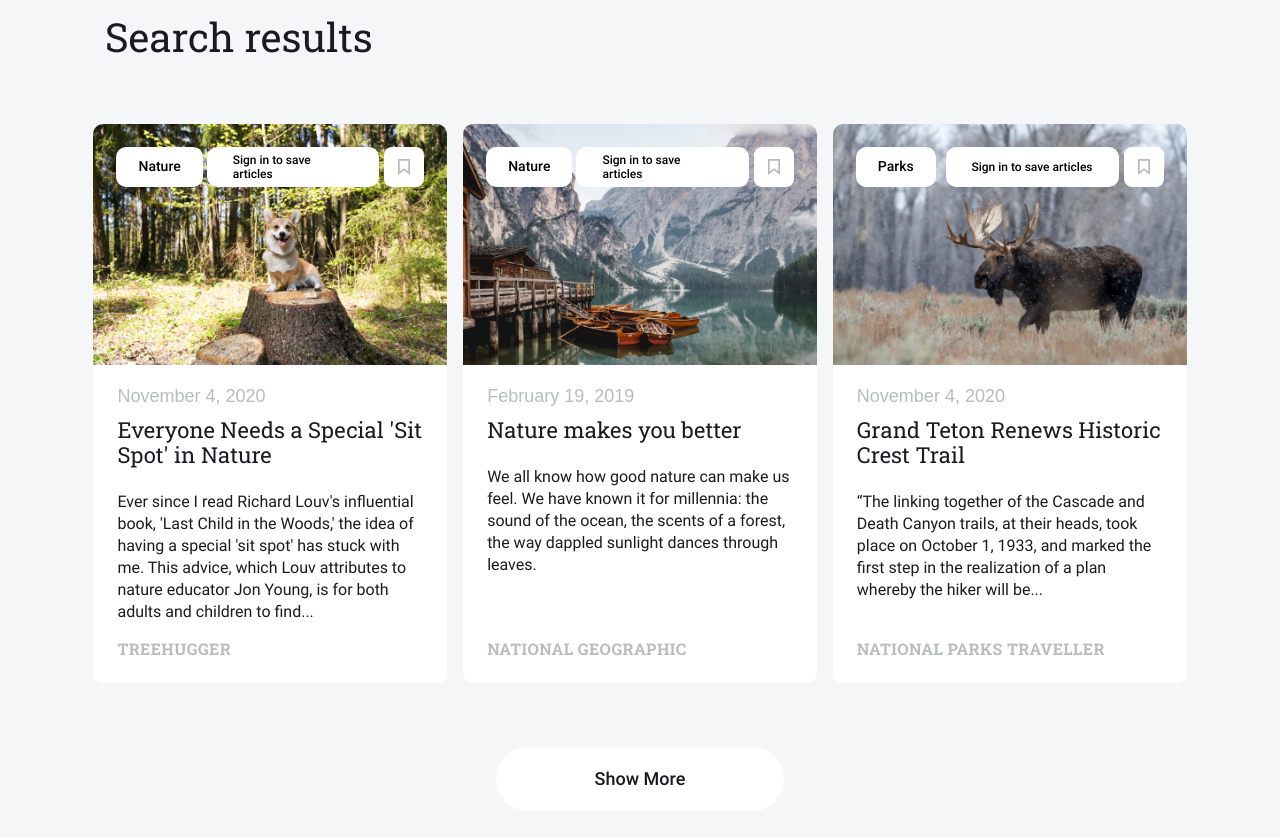
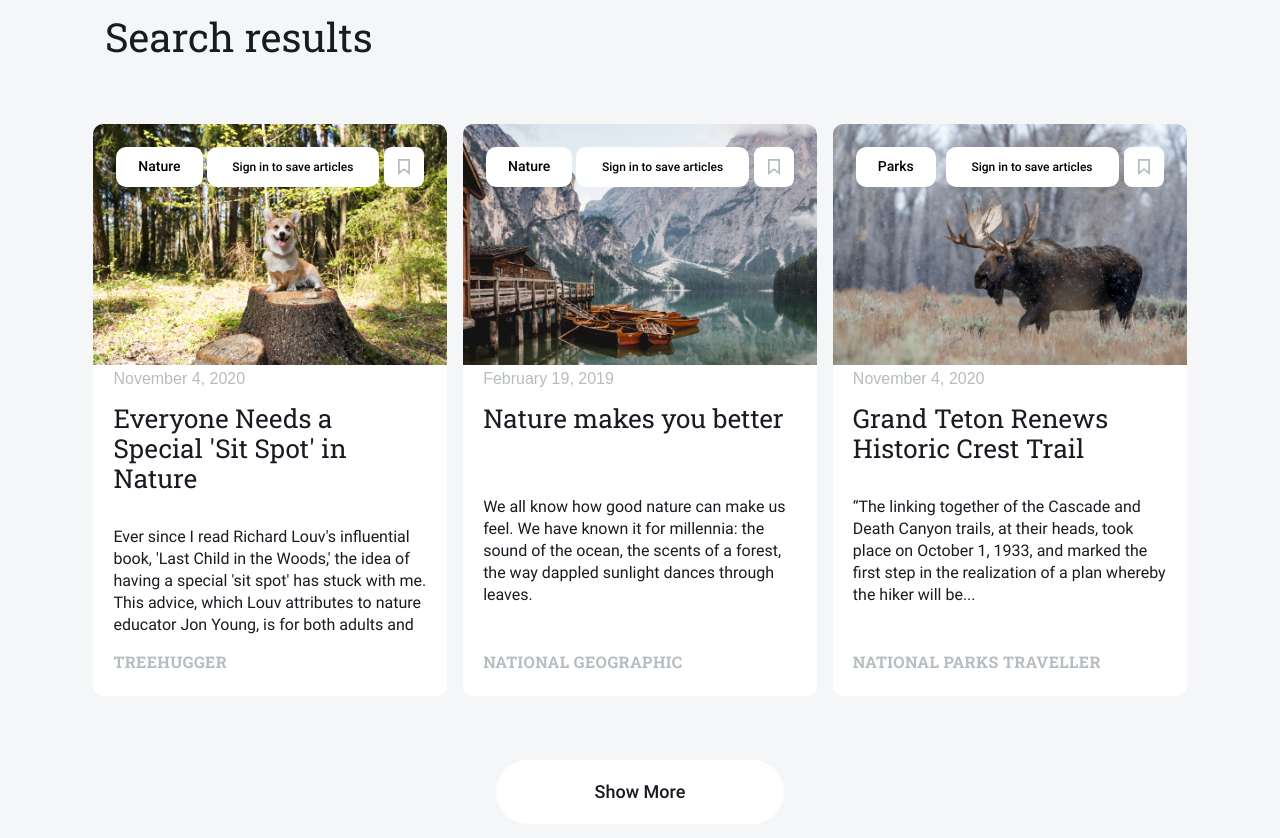
Before and after one commit to irmo12/news-explorer-frontend, a React (Create React App) app in the folder news-explorer/: page / in a window 1280 px wide. Shown: the part 600-1438 px from the top of the page. Built offline with nearby package versions, Linux system fonts and the light colour scheme; a web font is replaced by a local one.

Commit message:
cards 1440 WIP

```diff
--- a/news-explorer/public/index.html
+++ b/news-explorer/public/index.html
@@ -26,7 +26,7 @@
     -->
     <title>News Explorer</title>
   </head>
-  <body style="margin: 0; padding: 0; background-color: #1A1B22;">
+  <body style="margin: 0; padding: 0; background-color: #fff;">
 
     <noscript>You need to enable JavaScript to run this app.</noscript>
     <div id="root"></div>
--- a/news-explorer/src/components/NewsCard/NewsCard.css
+++ b/news-explorer/src/components/NewsCard/NewsCard.css
@@ -7,7 +7,7 @@
   border-radius: 10px;
   position: relative;
   max-height: 576px;
-  min-height: 420px;
+  min-height: 400px;
   justify-content: center;
 }
 
@@ -41,7 +41,8 @@
   justify-content: center;
   padding: 8px 22px;
   margin-right: 4px;
-  overflow: ellipsis;
+  text-overflow: ellipsis;
+  overflow: hidden;
 }
 
 .news-card__tooltip {
@@ -60,7 +61,9 @@
   margin-right: 5px;
   margin-left: auto;
   padding: 0 26px;
-  overflow: ellipsis;
+  text-overflow: ellipsis;
+  overflow: hidden;
+  white-space: nowrap;
 }
 
 .news-card__tooltip_hide {
@@ -107,7 +110,7 @@
 
 .news-card__img {
   width: 100%;
-  max-height: 47.22%;
+  max-height: 272px;
   flex: 0 0 auto;
   background-color: #000;
   align-self: flex-start;
@@ -120,9 +123,9 @@
   display: flex;
   flex-flow: column nowrap;
   align-items: flex-start;
-  justify-content: space-between;
-  margin: 20px 24px 24px;
   flex: 1;
+  justify-content: space-around;
+  padding: 0 20px;
 }
 
 .news-card__text {
@@ -131,27 +134,33 @@
   font-size: 16px;
   line-height: 22px;
   color: #1a1b22;
-  overflow: ellipsis;
+  text-overflow: ellipsis;
+  overflow: hidden;
+  max-height: 110px;
 }
 
 .news-card__date {
-  margin: 0;
+  margin: 3px 0;
   color: #b6bcbf;
   font-family: "Source Sans Pro", sans-serif;
   font-weight: 400;
-  font-size: 18px;
+  font-size: 16px;
   line-height: 133%;
-  overflow: ellipsis;
+  overflow: hidden;
+  text-overflow: ellipsis;
 }
 
 .news-card__title {
-  margin: 8px 0;
-  font-size: 22px;
+  margin: 12px 0 16px;
+  font-size: 26px;
+  line-height: 115%;
   font-weight: bold;
   font-family: "Roboto Slab", sans-serif;
   font-weight: 400;
   color: #1a1b22;
-  overflow: ellipsis;
+  text-overflow: ellipsis;
+  overflow: hidden;
+  min-height: 60px
 }
 
 .news-card__source {
@@ -163,7 +172,9 @@
   font-weight: 700;
   line-height: 125%;
   margin-top: auto;
-  overflow: ellipsis;
+  text-overflow: ellipsis;
+  overflow: hidden;
+  margin-bottom: 24px;
 }
 
 @media screen and (max-width: 1024px) {
@@ -186,6 +197,7 @@
     border-top-left-radius: 18px;
     border-top-right-radius: 18px;
     min-height: 150px;
+    max-height: 224px;
   }
 
   .news-card__header {
@@ -201,14 +213,24 @@
     padding: 1px 16px 5p;
     gap: 4px;
     max-height: 270px;
+    margin: 4px 14px 16px;
+    max-width: 192px;
   }
 
   .news-card__text {
     margin: 2px 0 0;
+    max-height: 88px;
   }
 
   .news-card__title {
     margin: 8px 0 0;
+    min-height: 77px;
+  }
+
+  .news-card__source {
+    margin-top: 8px;
+    white-space: nowrap;
+    max-width: 192px;
   }
 }
 
```
Also changed, not shown: news-explorer/src/components/App/App.js (+9 -11 lines).
